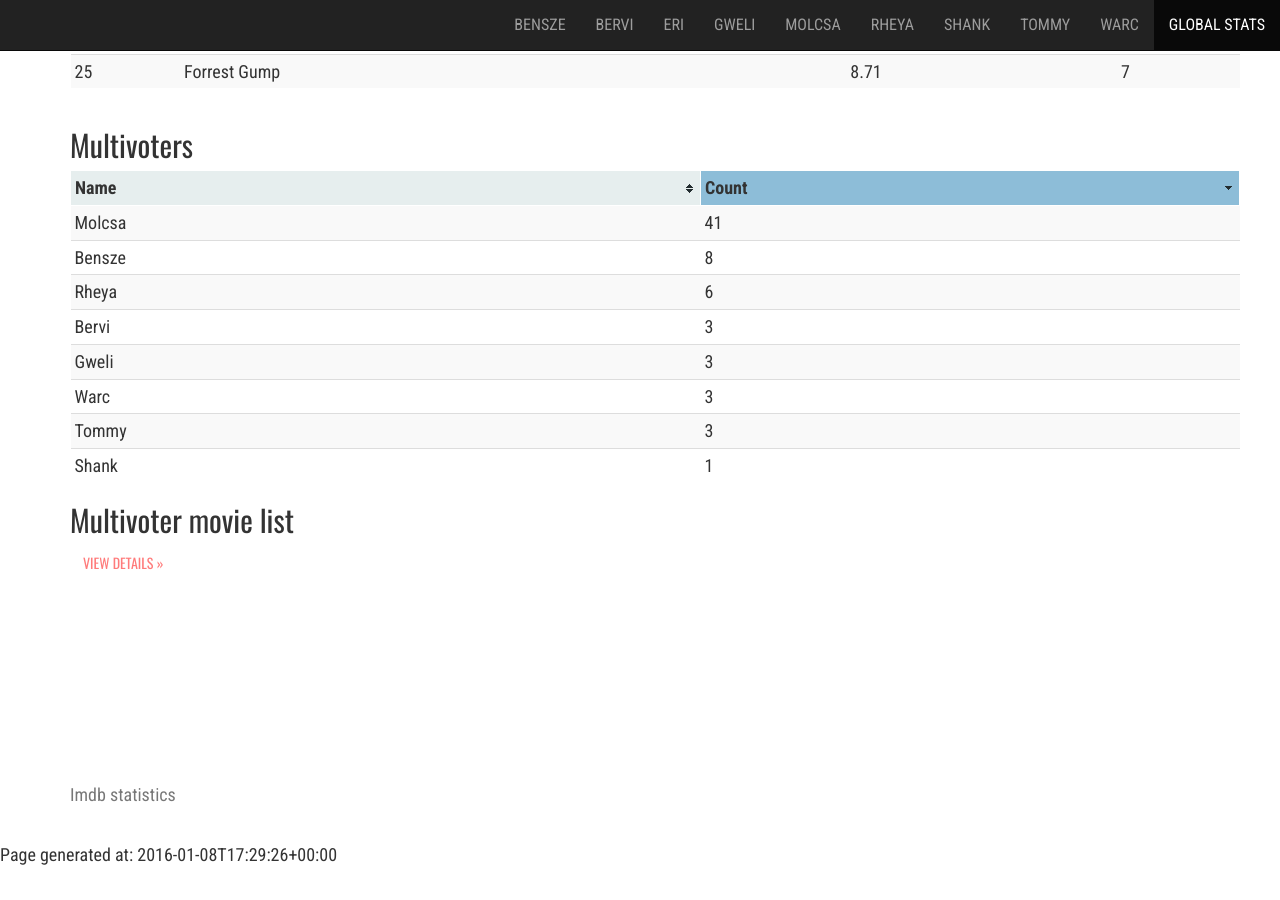
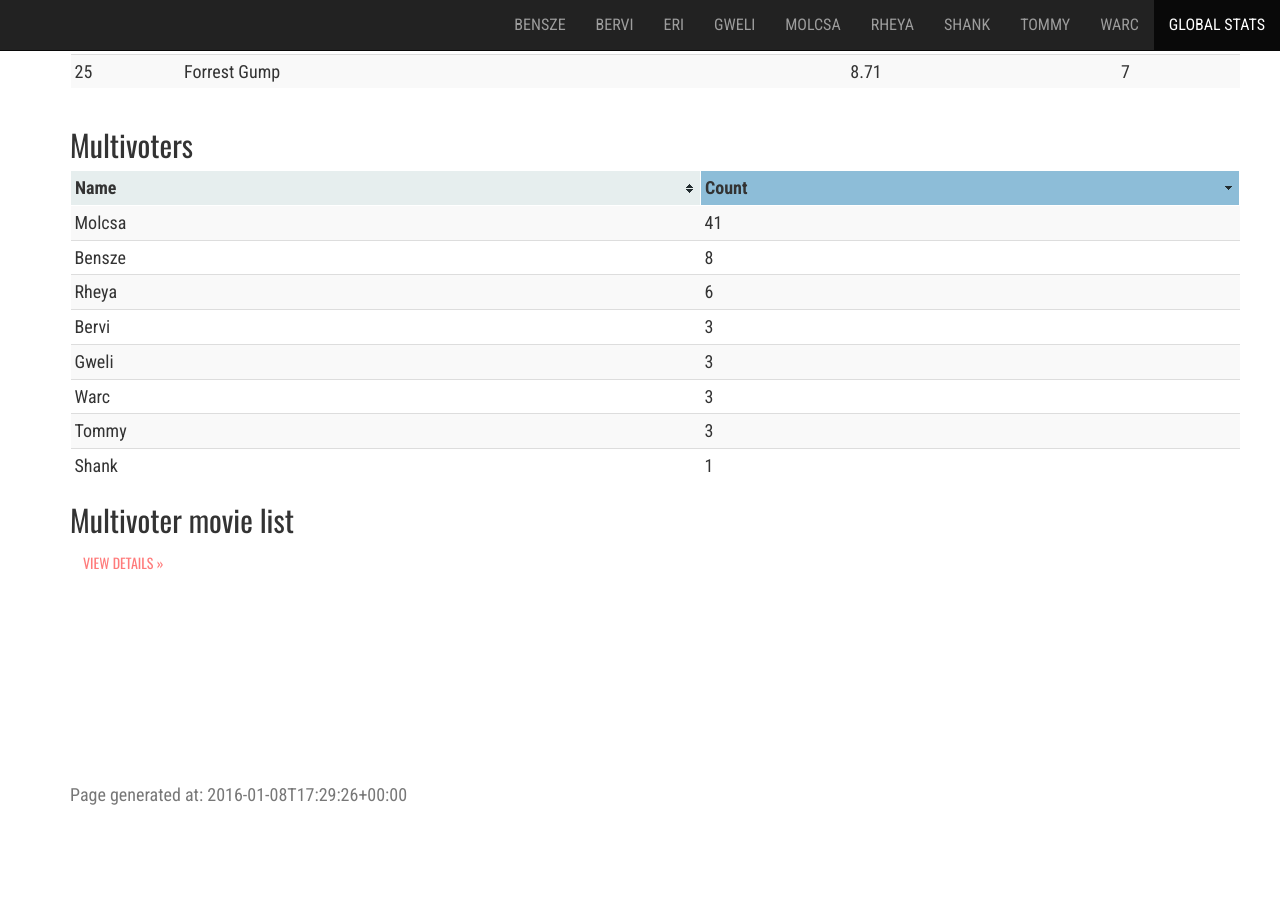
Before and after one commit to etheld/diablo_imdbstats, a Jekyll site: the page built from index.html, in a window 1280 px wide and 900 px high, scrolled down 1356 px. Built offline with Jekyll 4.4.1, drawn with Linux system fonts in a browser that asks for light colours; nearby versions of some CDN libraries; Markdown is read by kramdown in place of the engine named in the settings; a script that is not in the unit is left out; the list of posts is cut into pages by our own code; after the commit the page ends 2196 px from its top, so only the background shows below that.

Commit message:
remove unwanted files

```diff
--- a/_data/nav.yml
+++ /dev/null
@@ -1,2 +0,0 @@
-main:
-    - { url: '', text: 'Global stats' }
--- a/_includes/footer.html
+++ b/_includes/footer.html
@@ -3,7 +3,7 @@
         <div class="container">
             <div class="row">
                 <div class="col-md-12">
-                    <p class="text-muted">{{ site.data.global.footer_text }}</p>
+                    <p class="text-muted">Page generated at: {{ site.time | date_to_xmlschema }}</p>
                 </div>
             </div>
         </div>
```
Also changed, not shown: other parts of _includes/footer.html (+0 -1 lines), 1 other file.
